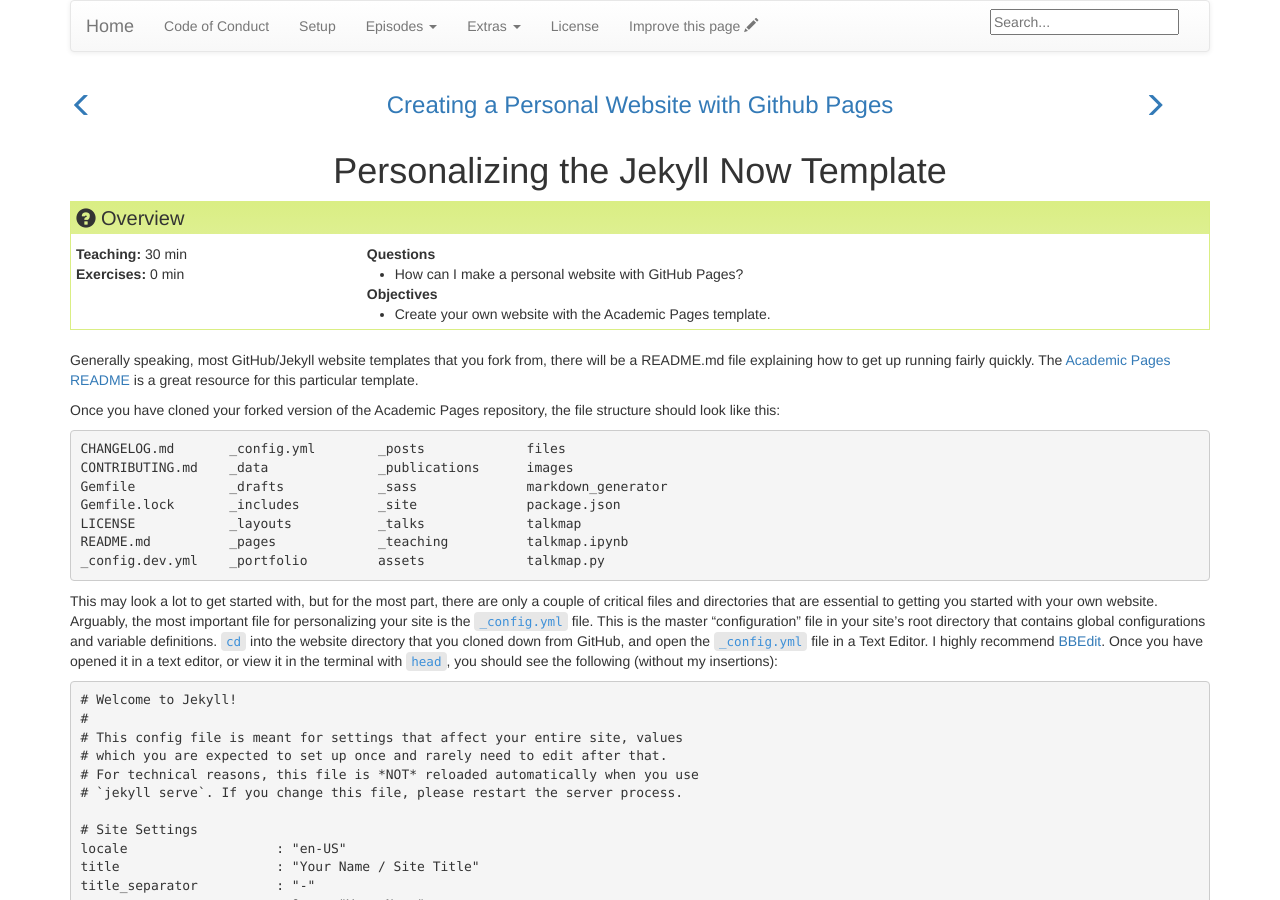
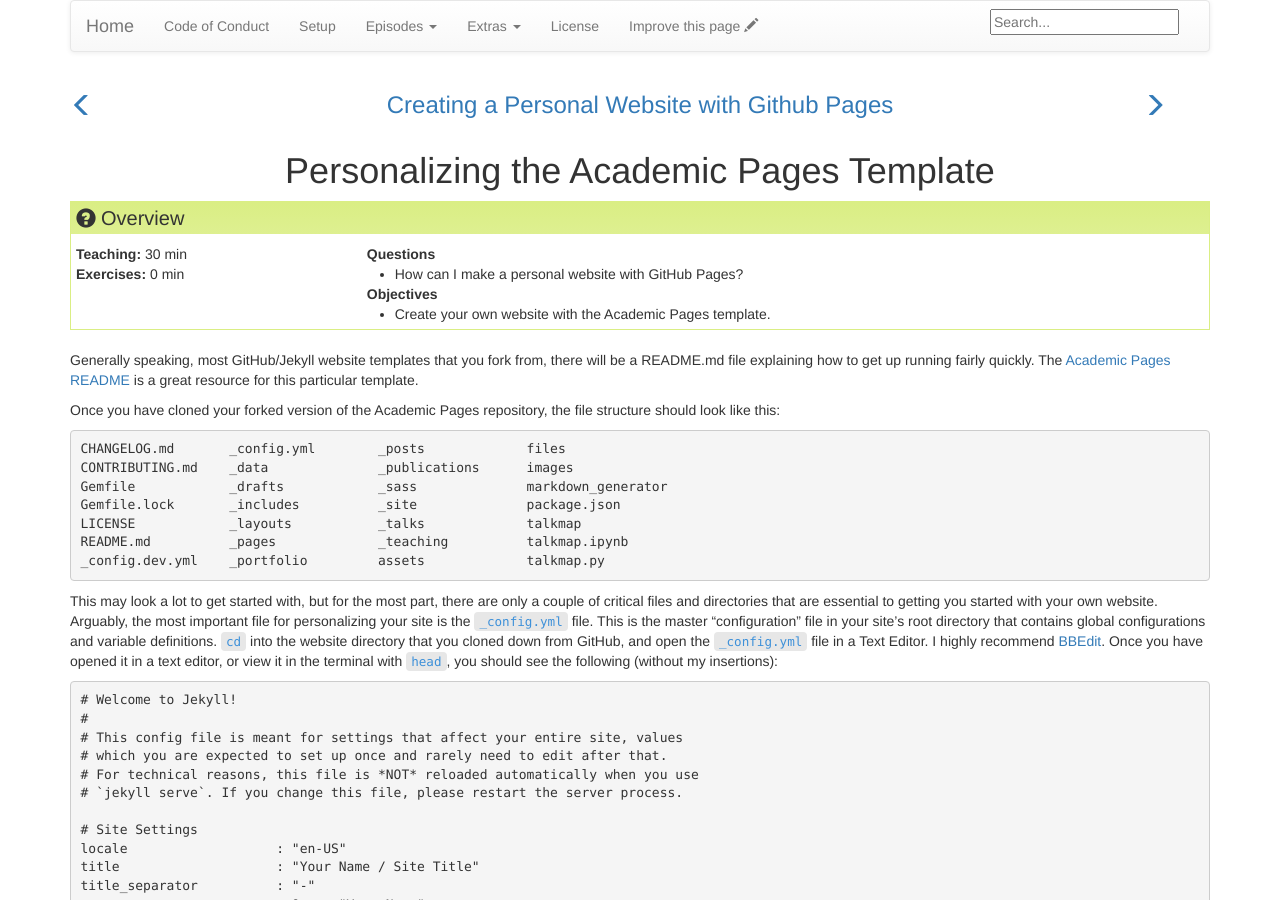
Before and after one commit to elizabethmcd/github-pages-intro, a Jekyll site: the page built from _episodes/02-ghpages-personalize.md, in a window 1280 px wide and 900 px high. Built offline with Jekyll 4.4.1, drawn with Linux system fonts in a browser that asks for light colours.

Commit message:
wrong template name for lesson

```diff
--- a/_episodes/02-ghpages-personalize.md
+++ b/_episodes/02-ghpages-personalize.md
@@ -1,5 +1,5 @@
 ---
-title: Personalizing the Jekyll Now Template
+title: Personalizing the Academic Pages Template
 teaching: 30
 exercises: 0
 questions:
```
